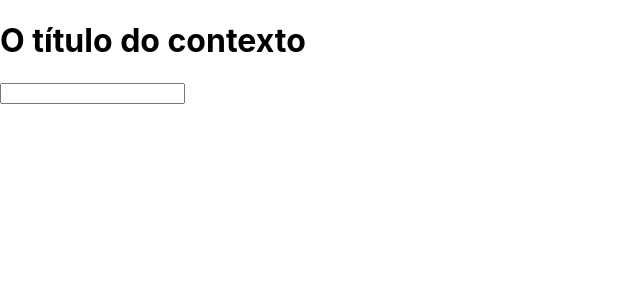
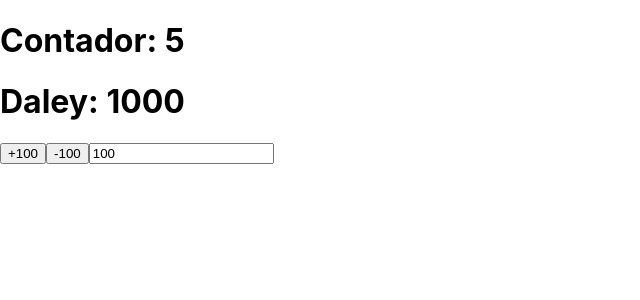
Before and after one commit to pdiegoneves/curso-de-react.js-next.js, a React (Create React App) app in the folder project-2/: page / in a window 1280 px wide. Shown: the top 300 px of the page, without its empty margins (0-640 px from the left). Built offline with nearby package versions, Linux system fonts and the light colour scheme.

Commit message:
custon hook

```diff
--- a/project-2/src/App.js
+++ b/project-2/src/App.js
@@ -1,74 +1,51 @@
-import P from 'prop-types'
-import { createContext, useReducer, useContext, useRef } from 'react'
-import './App.css'
+import { useEffect, useRef, useState } from 'react'
 
-//actions.js
-export const actions = {
-  CHANGE_TITLE: 'CHANGE_TITLE',
+const useMyHook = (cb, delay = 1000) => {
+  const savedCb = useRef()
+
+  useEffect(() => {
+    savedCb.current = cb
+  }, [cb])
+  useEffect(() => {
+    const interval = setInterval(() => {
+      savedCb.current()
+    }, delay)
+
+    return () => clearInterval(interval)
+  }, [delay])
 }
 
-//data.js
-//eslint-disable-next-line
-export const globalState = {
-  title: 'O título do contexto',
-  body: 'O body do contexto',
-  counter: 0,
-}
+function App() {
+  const [counter, setCounter] = useState(0)
+  const [delay, setDelay] = useState(1000)
+  const [incrementor, setIncrementor] = useState(100)
 
-//reducer.js
-export const reducer = (state, action) => {
-  switch (action.type) {
-    case actions.CHANGE_TITLE: {
-      console.log('Mudar titulo')
-      return { ...state, title: action.payload }
-    }
-  }
-  return { ...state }
-}
-
-// AppContext.jsx
-export const Context = createContext()
-export const AppContext = ({ children }) => {
-  const [state, dispatch] = useReducer(reducer, globalState)
-
-  const changeTitle = (payload) => {
-    dispatch({ type: actions.CHANGE_TITLE, payload })
-  }
+  useMyHook(() => setCounter((c) => c + 1), delay)
 
   return (
-    <Context.Provider value={{ state, changeTitle }}>
-      {children}
-    </Context.Provider>
-  )
-}
-
-// H1/index.jsx
-export const H1 = () => {
-  const context = useContext(Context)
-  const inputRef = useRef()
-
-  return (
-    <>
-      <h1 onClick={() => context.changeTitle(inputRef.current.value)}>
-        {context.state.title}
-      </h1>
-      <input type="text" ref={inputRef} />
-    </>
-  )
-}
-
-AppContext.propTyper = {
-  children: P.node,
-}
-
-//App.jsx
-function App() {
-  return (
-    <AppContext>
-      <div>
-        <H1 />
-      </div>
-    </AppContext>
+    <div>
+      <h1>Contador: {counter}</h1>
+      <h1>Daley: {delay}</h1>
+      <button
+        onClick={() => {
+          setDelay((d) => d + incrementor)
+        }}
+      >
+        +{incrementor}
+      </button>
+      <button
+        onClick={() => {
+          setDelay((d) => d - incrementor)
+        }}
+      >
+        -{incrementor}
+      </button>
+      <input
+        type="number"
+        value={incrementor}
+        onChange={(e) => setIncrementor(Number(e.target.value))}
+      />
+    </div>
   )
 }
 
```
